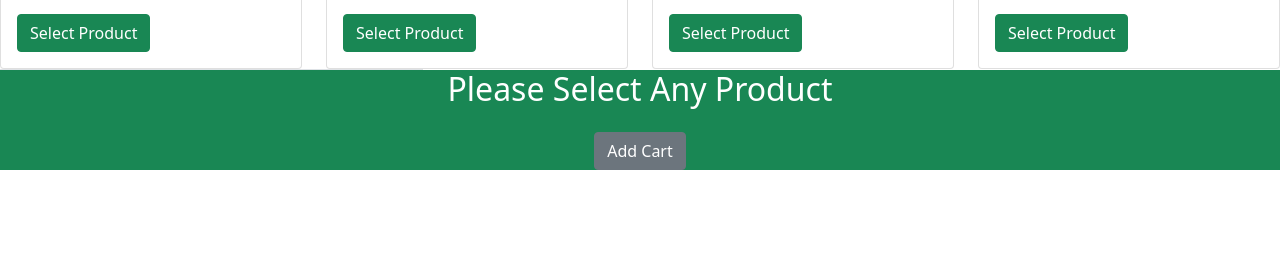
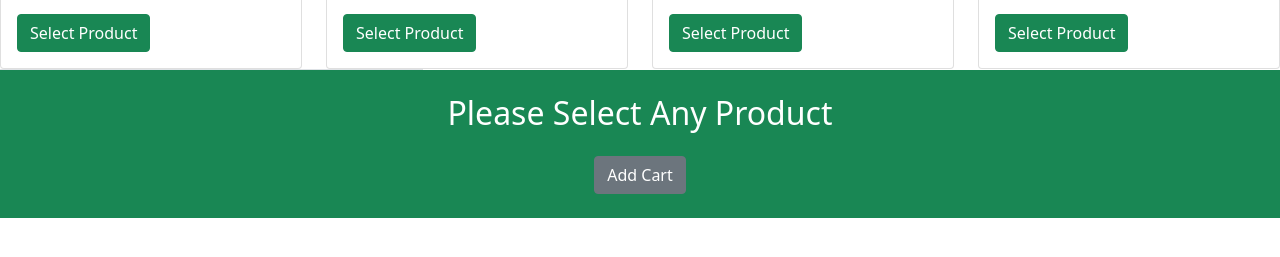
Before and after one commit to AkhtarGul/AngularFullApp, an Angular app: page /buy-product in a window 1280 px wide. Shown: the part 433-690 px from the top of the page. Built offline with nearby package versions, Linux system fonts and the light colour scheme.

Commit message:
1 file modified

```diff
--- a/src/app/parent/parent.component.html
+++ b/src/app/parent/parent.component.html
@@ -70,7 +70,7 @@
   <div class="col-md-4 border-top">
     <router-outlet></router-outlet>
   </div>
-  <div class="col-md-12 bg-success text-white text-center">
+  <div class="col-md-12 bg-success text-white text-center py-4">
     <h2>Please Select Any Product</h2>
     <button class="btn btn-secondary mt-3">Add Cart</button>
   </div>
```
